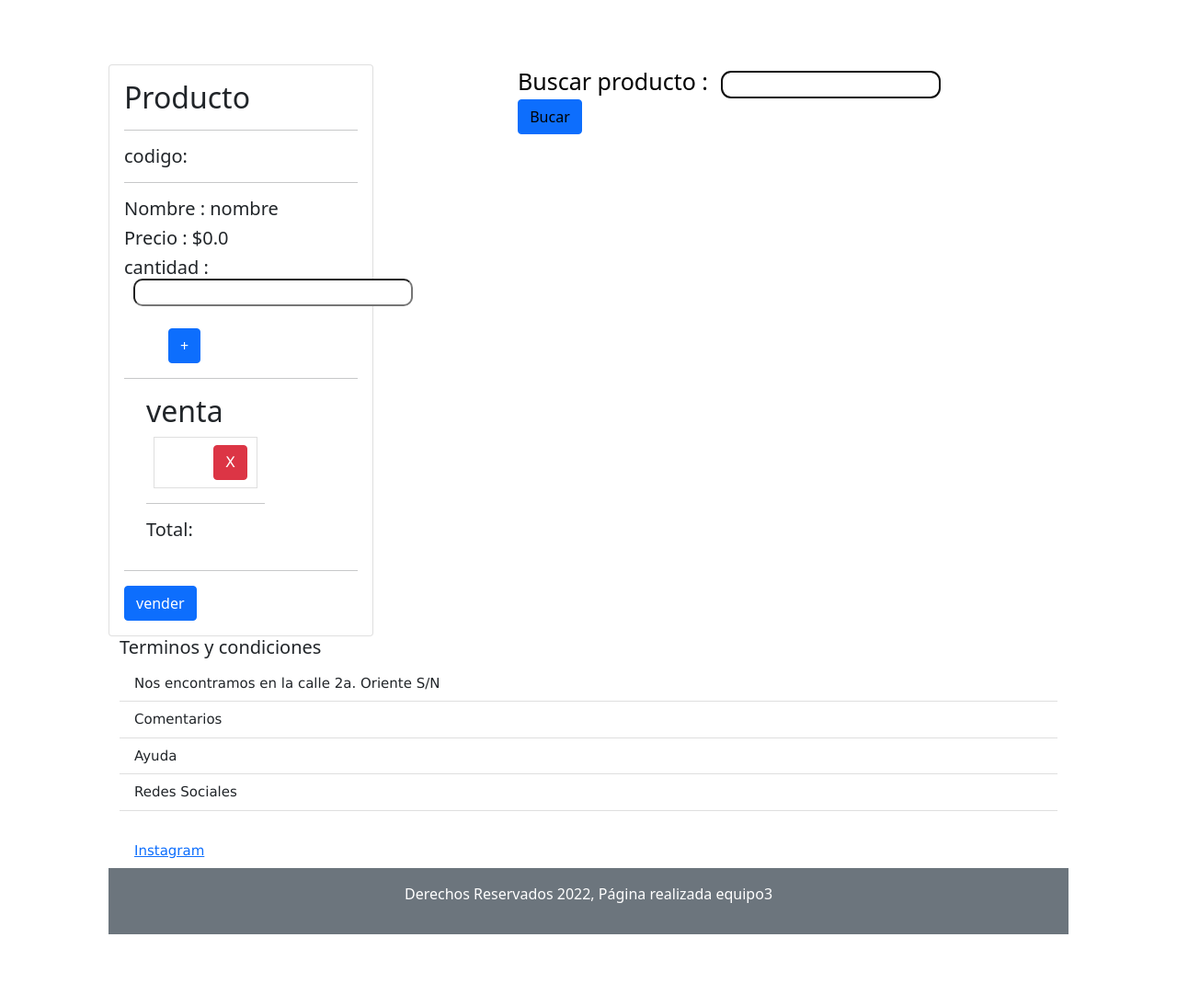
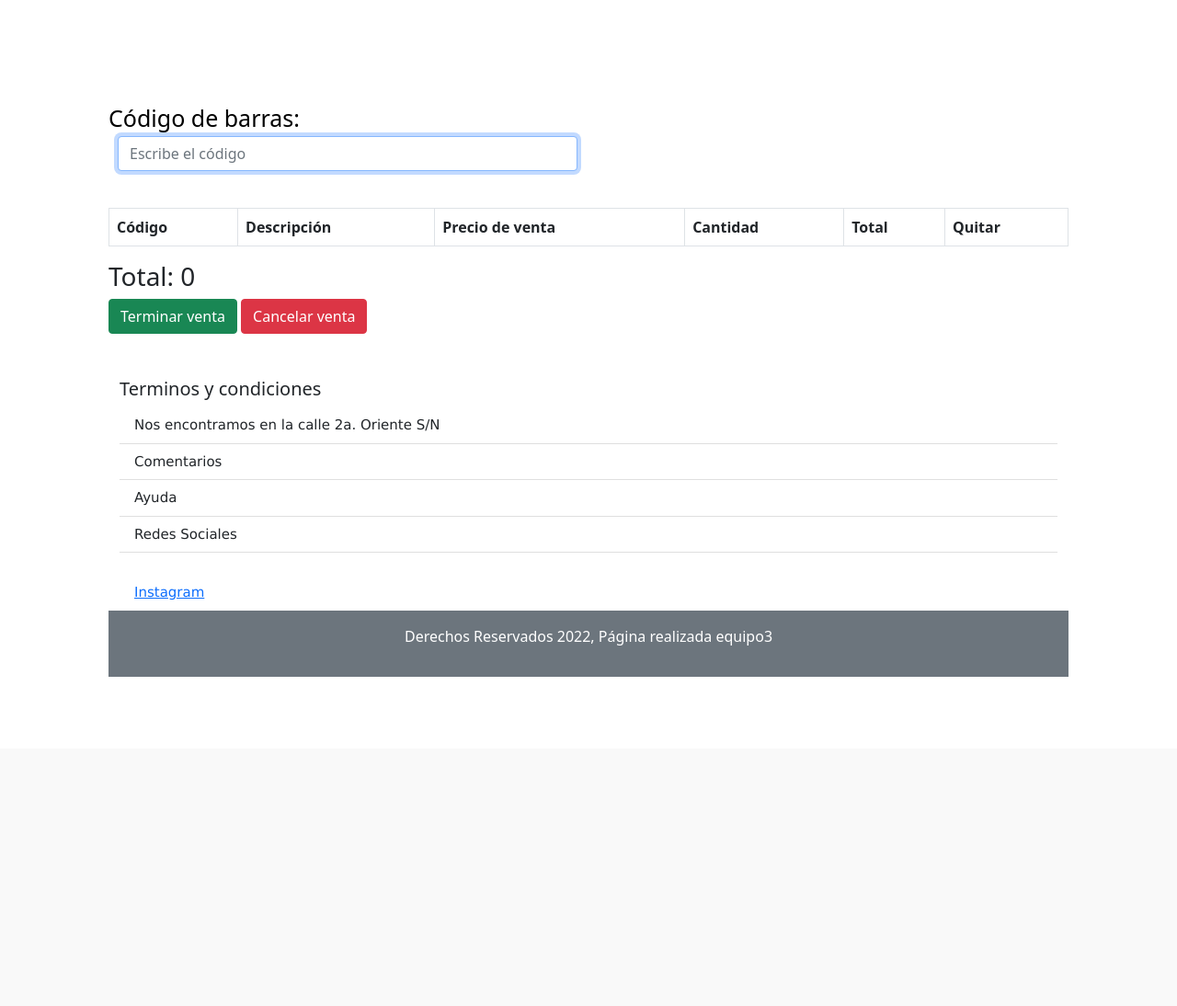
Before and after one commit to gilberto-vi-ro/shlz, a PHP site: page /emp_ventas.php in a window 1280 px wide. Shown: the part 86-1180 px from the top of the page at 92% size. After the commit the page ends 822 px from the top, so only its background shows below. Run offline with PHP 8.4, Linux system fonts and the light colour scheme; a user stored in the database is signed in; data that the repository does not hold is empty.

Commit message:
avanzando con ventas de empleado

```diff
--- /dev/null
+++ b/css/empleado.css
@@ -0,0 +1,6 @@
+/*=========================navbar============================== */
+ .buscaddor-codigo{
+     max-width: 500px;
+     margin-top: 40px;
+     margin-bottom: 40px;
+ }
--- a/db/shaliz.sql
+++ b/db/shaliz.sql
@@ -59,6 +59,7 @@ VALUES
 CREATE TABLE IF NOT EXISTS `venta` (
     `idventa` int(11) NOT NULL AUTO_INCREMENT,
     `cantidad` varchar(45) DEFAULT NULL,
+    `total` DOUBLE DEFAULT NULL,
     `fecha_venta` date DEFAULT NULL,
     `cod_producto` int(11) DEFAULT NULL,
     `dni` int(11) DEFAULT NULL,
--- a/emp_ventas.php
+++ b/emp_ventas.php
@@ -1,30 +1,35 @@
 <?php
 require_once "config.php";
 require_once "db/connDb.php";
+require_once "funcion_back_emp.php";
 session_start(); //inicializar la sesion
 if (!isset($_SESSION["id_empleado"])) { //si no existe la sesion id_admin regresar al login.php
   header("Location:login.php");
 }
+
+if (!isset($_SESSION["carrito"])) $_SESSION["carrito"] = [];
+$granTotal = 0;
 $section = "admin_ventas";
 
-$p_codigo = "codigo:";
-$p_nombre = "nombre";
-$p_precio = "$0.0";
+
+if (isset($_GET["agregarAlCarrito"])) {
+   agregarAlCarrito();
+  }
+else if (isset($_GET["cancelarVenta"])) {
+    cancelarVenta();
+} else if (isset($_GET["cambiarCantidad"])) {
+  cambiarCantidad();
+} else if (isset($_GET["quitarDelCarrito"])) {
+  quitarDelCarrito();
+} else if (isset($_GET["terminarVenta"])) {
+  terminarVenta();
+} else if (isset($_GET["cancelarVenta"])) {
+  cancelarVenta();
+}
 
 
-if (isset($_POST["buscar_codigo"])) {
-  $p_codigo = $_POST["buscar_codigo"];
-  // Prepara SELECT
-  $miConsulta = connDB()->prepare("SELECT * FROM producto WHERE cod_producto='$p_codigo';");
-  // Ejecuta consulta
-  $miConsulta->execute();
-  $data = $miConsulta->fetch(PDO::FETCH_ASSOC);
-
-  $p_nombre =  $data["nombre"];
-  $p_precio = $data["precio"];
 
 
-}
 
 //  //listar inventario
 //  $miConsulta = connDB()->prepare("SELECT * FROM producto");
@@ -45,106 +50,64 @@ if (isset($_POST["buscar_codigo"])) {
 
   <section style="padding: 22px;">
 
+
     <div class="container p-5 s">
-      <div class="row">
-        <div class="col-lg-5">
-          <div class="card" style="width: 18rem;">
-            <!-- <img src="<?= $p_img ?>" class="card-img-top"> -->
-            <div class="card-body">
-              <form action="?" method="POST">
-                <h2>Producto</h2>
-                <hr>
-                <input type="hidden" name="p_codigo" value="<?= $p_codigo ?>"></input>
-                <h5 class="card-title"><?= $p_codigo ?></h5>
-                <hr>
-                <h5 class="card-text">
-                  Nombre : <?= $p_nombre ?>
-                </h5>
-                <h5 class="card-text">
-                  Precio : <?= $p_precio ?>
-                </h5>
-                <h5 class="card-text">
-                  cantidad : <input type="text" name="p_cantidad"></input>
-                  <br>
-                  <br>
-
-                  <button class="btn btn-primary mx-5" data-item="3" style="margin-right: 1rem;">+</button>
-
-  <head>
-    <br>
-    <hr>
-
-    <div class="container">
-        <div class="row">
-            <!-- Elementos generados a partir del JSON -->
-            <main id="items" class="col-sm-16 row"></main>
-            <!-- Carrito -->
-            <aside class="col-sm-8">
-            <h2>venta</h2>
-                <!-- Elementos del carrito -->
-                <ul id="carrito" class="list-group"></ul>
-                <li class="list-group-item text-right mx-2">
-                    <button class="btn btn-danger mx-5" data-item="3" style="margin-left: 1rem;">X</button></li>
-                <hr>
-                <!-- Precio total -->
-                <p class="text-right">Total: <span id="total"></span></p>
-                <!-- <button id="boton-vaciar" class="btn btn-danger">Vaciar</button> -->
-            </aside>
-        </div>
-    </div>
-
-    </head>
-                </h5>
-                <hr>
-                <a href="" class="btn btn-primary">
-                  vender
-                </a>
-
-              </form>
-            </div>
-          </div>
-        </div>
-        <div class="col-lg-3">
-          <div class="col-sm-12 col-md-12 col-lg-12" style="width: 700px;">
-            <form action="?" method="POST">
-              <label>Buscar producto :</label>
-              <input type="text" autofocus name="buscar_codigo"></input>
-              <br>
-              <button style="width:70px; background:whith; color: black;" class="btn btn-primary">Bucar</button>
-            </form>
-
-          </div>
-        </div>
-        <br><br>
+      <form method="POST" action="?agregarAlCarrito" class="buscaddor-codigo">
+        <label for="codigo">Código de barras:</label>
+        <input autocomplete="off" autofocus class="form-control" name="codigo" required type="text" id="codigo" placeholder="Escribe el código">
+      </form>
 
 
-    <!-- inicio de tabla -->
-    <!-- <div class="top-table table-responsive">
-        <table class="table table-striped table-bordered ">
-            <thead>
-                <tr>
-                    <th scope="col">#</th>
-                    <th scope="col">Codigo</th>
-                    <th scope="col">Nombre</th>
-                    <th scope="col">Precio</th>
-                    <th scope="col">Cantidad</th>
-                    <th scope="col">Opcion</th>
-                </tr>
-            </thead>
-            <tbody> -->
+      <table class="table table-bordered">
+        <thead>
+          <tr>
 
+            <th>Código</th>
+            <th>Descripción</th>
+            <th>Precio de venta</th>
+            <th>Cantidad</th>
+            <th>Total</th>
+            <th>Quitar</th>
+          </tr>
+        </thead>
+        <tbody>
+          <?php foreach ($_SESSION["carrito"] as $indice => $producto) {
+            $granTotal += $producto->total;
+          ?>
+            <tr>
+              <td><?= $producto->cod_producto ?></td>
+              <td><?= $producto->nombre ?></td>
+              <td><?= $producto->precio ?></td>
+              <td>
+                <form action="?cambiarCantidad" method="post">
+                  <input name="indice" type="hidden" value="<?= $indice; ?>">
+                  <input min="1" name="cantidad" class="form-control" required type="number" step="0.1" value="<?= $producto->cantidad; ?>">
+                </form>
+              </td>
+              <td><?= $producto->total ?></td>
+              <td><a class="btn btn-danger" href="<?= "?quitarDelCarrito&indice=" . $indice ?>"><i class="fa fa-trash"></i></a></td>
+            </tr>
+          <?php } ?>
+        </tbody>
+      </table>
 
-            </tbody>
-        </table>
-    </div>
+      <h3>Total: <?php echo $granTotal; ?></h3>
+      <form action="?terminarVenta" method="POST">
+        <input name="total" type="hidden" value="<?php echo $granTotal; ?>">
+        <button type="submit" class="btn btn-success">Terminar venta</button>
+        <a href="?cancelarVenta" class="btn btn-danger">Cancelar venta</a>
+      </form>
 
-  <footer>
-    <?php
-      include_once("pie_de_pagina.php");
-    ?>
-    <script src="js/bootstrap_js/bootstrap.min.js"></script>
+      <br>
+      <br>
+      <footer>
+        <?php
+        include_once("pie_de_pagina.php");
+        ?>
+        <script src="js/bootstrap_js/bootstrap.min.js"></script>
 
-  </footer>
+      </footer>
 
 </body>
+
 </html>
--- /dev/null
+++ b/funcion_back_emp.php
@@ -0,0 +1,125 @@
+<?php
+
+
+
+    function agregarAlCarrito(){
+        if (!isset($_POST["codigo"])) {
+            return;
+        }
+
+        $codigo = $_POST["codigo"];
+        $sentencia = connDB()->prepare("SELECT * FROM producto WHERE cod_producto = ? LIMIT 1;");
+        $sentencia->execute([$codigo]);
+        $producto = $sentencia->fetch(PDO::FETCH_OBJ);
+        # Si no existe, salimos y lo indicamos
+        if (!$producto) {
+            header("Location:?status=4");
+            exit;
+        }
+        # Si no hay existencia...
+        if ($producto->stock < 1) {
+            header("Location:?status=5");
+            exit;
+        }
+
+        # Buscar producto dentro del cartito
+        $indice = false;
+        for ($i = 0; $i < count($_SESSION["carrito"]); $i++) {
+
+            if ($_SESSION["carrito"][$i]->cod_producto == $codigo) {
+                $indice = $i;
+                break;
+            }
+        }
+
+
+        # Si no existe, lo agregamos como nuevo
+        if ($indice === false) {
+            $producto->cantidad = 1;
+            $producto->total = $producto->precio;
+            array_push($_SESSION["carrito"], $producto);
+        } else {
+            # Si ya existe, se agrega la cantidad
+            # Pero espera, tal vez ya no haya
+            $cantidadExistente = $_SESSION["carrito"][$indice]->cantidad;
+            # si al sumarle uno supera lo que existe, no se agrega
+            if ($cantidadExistente + 1 > $producto->stock) {
+                header("Location: ?status=5");
+                exit;
+            }
+
+            $_SESSION["carrito"][$indice]->cantidad = $_SESSION["carrito"][$indice]->cantidad + 1 ;
+            $_SESSION["carrito"][$indice]->total = $_SESSION["carrito"][$indice]->cantidad * $_SESSION["carrito"][$indice]->precio;
+        }
+        header("Location: ?");
+    }
+
+    function cambiarCantidad(){
+        if (!isset($_POST["cantidad"])) {
+            exit("No hay cantidad");
+        }
+        if (!isset($_POST["indice"])) {
+            exit("No hay índice");
+        }
+        $cantidad = floatval($_POST["cantidad"]);
+        $indice = intval($_POST["indice"]);
+
+        if ($cantidad > $_SESSION["carrito"][$indice]->stock) {
+            header("Location: ?status=5");
+            exit;
+        }
+        $_SESSION["carrito"][$indice]->cantidad = $cantidad;
+        $_SESSION["carrito"][$indice]->total = $_SESSION["carrito"][$indice]->cantidad * $_SESSION["carrito"][$indice]->precio;
+        header("Location: ?");
+    }
+
+    function quitarDelCarrito(){
+        if (!isset($_GET["indice"])) return;
+        $indice = $_GET["indice"];
+        array_splice($_SESSION["carrito"], $indice, 1);
+        header("Location: ?status=3");
+    }
+
+function cancelarVenta()
+{
+    unset($_SESSION["carrito"]);
+    $_SESSION["carrito"] = [];
+    header("?status=2");
+}
+function terminarVenta()
+{
+    if (!isset($_POST["total"])) exit;
+
+    $cantidad = "";
+    $total = $_POST["total"];
+    $ahora = date("Y-m-d H:i:s");
+    $cod_producto = "";
+    $dni = $_SESSION["id_empleado"];
+
+
+    $sentencia = connDB()->prepare("INSERT INTO `venta` (`cantidad`, `total`, `fecha_venta`, `cod_producto`, `dni`) VALUES (?, ?, ?, ?, ?);");
+    $sentencia->execute([$cantidad, $total, $ahora, $cod_producto, $dni]);
+
+    $sentencia = connDB()->prepare("SELECT id FROM venta ORDER BY id DESC LIMIT 1;");
+    $sentencia->execute();
+    $resultado = $sentencia->fetch(PDO::FETCH_OBJ);
+
+    $idVenta = $resultado === false ? 1 : $resultado->id;
+
+    connDB()->beginTransaction();
+    $sentencia = connDB()->prepare("INSERT INTO productos_vendidos(id_producto, id_venta, cantidad) VALUES (?, ?, ?);");
+    $sentenciaExistencia = connDB()->prepare("UPDATE productos SET existencia = existencia - ? WHERE id = ?;");
+    foreach ($_SESSION["carrito"] as $producto) {
+        $total += $producto->total;
+        $sentencia->execute([$producto->id, $idVenta, $producto->cantidad]);
+        $sentenciaExistencia->execute([$producto->cantidad, $producto->id]);
+    }
+    connDB()->commit();
+    unset($_SESSION["carrito"]);
+    $_SESSION["carrito"] = [];
+    header("Location: ./vender.php?status=1");
+}
+
+
+
+?>
--- a/include/menu_emp.php
+++ b/include/menu_emp.php
@@ -6,6 +6,7 @@
 
   <link rel="stylesheet" href="css/bootstrap/bootstrap.min.css">
   <link rel="stylesheet" href="css/administrador.css">
+  <link rel="stylesheet" href="css/empleado.css">
   <link rel="stylesheet" href="css/style.css">
   <link rel="stylesheet" href="css/icon/font-awesome.min.css">
   <link rel="stylesheet" href="css/icon/ka-f.fontawesome.v5.15.4.free.min.css">
```
